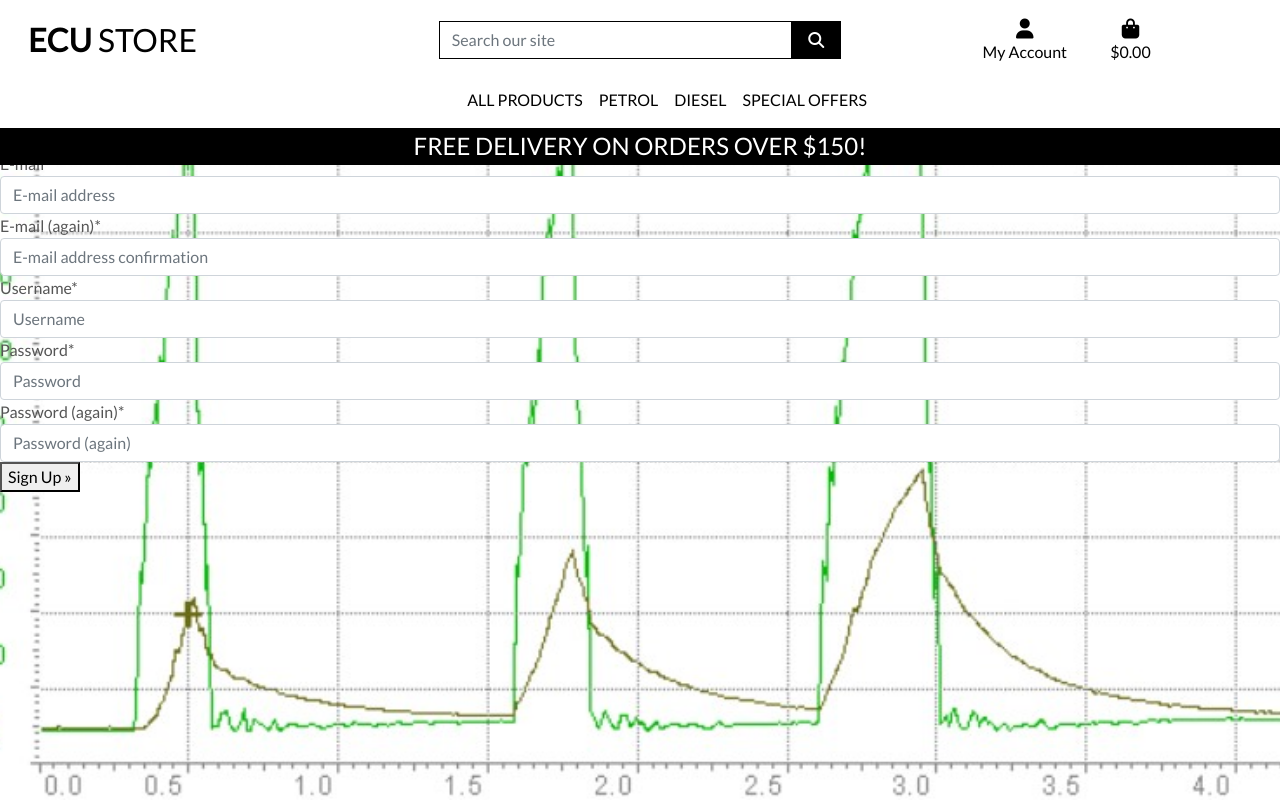
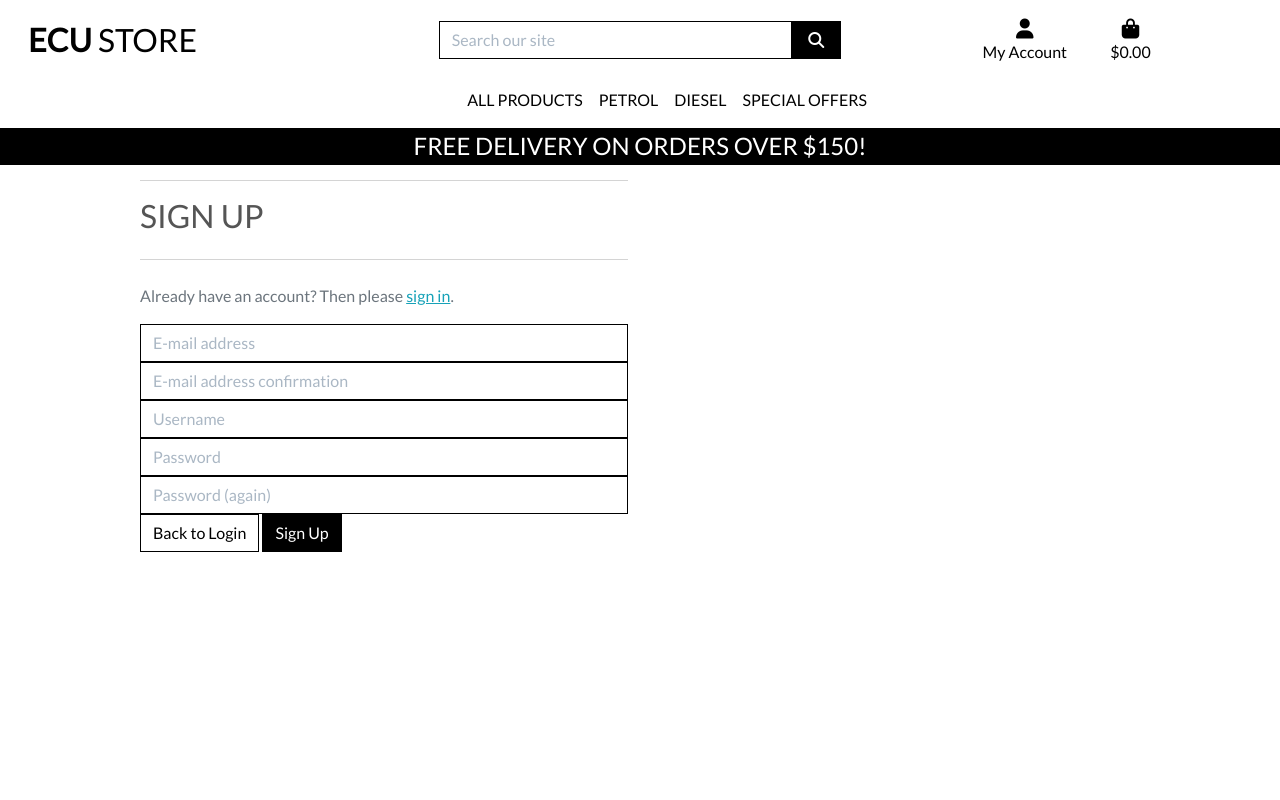
Before and after one commit to Code-Institute-Submissions/M-E-C-20-ECU-store_OctResub, a Django app: page /accounts/signup/ in a window 1280 px wide. Run offline with Django 3.2, Linux system fonts and the light colour scheme; some libraries are stand-ins or nearby versions.

Commit message:
UPdated allauth templates and tested profiles

```diff
--- a/profiles/templates/profiles/profile.html
+++ b/profiles/templates/profiles/profile.html
@@ -23,4 +23,5 @@
                 <hr>
             </div>
         </div>
+        {{ profile }}
 {% endblock %}
--- a/static/css/base.css
+++ b/static/css/base.css
@@ -103,6 +103,10 @@ a.category-badge > span.badge:hover {
     text-decoration: none;
 }
 
+input[name='q']::placeholder {
+    color: #aab7c4;
+}
+
 /* ------------------------------- bootstrap toasts */
 
 .message-container {
@@ -186,6 +190,60 @@ a.category-badge > span.badge:hover {
   }
 }
 
+/* Allauth form formatting */
+
+.allauth-form-inner-content p {
+    margin-top: 1.5rem; /* mt-4 */
+    color: #6c757d; /* text-secondary */
+}
+
+.allauth-form-inner-content input {
+    border-color: #000;
+    border-radius: 0;
+}
+
+.allauth-form-inner-content label:not([for='id_remember']) {
+    display: none;
+}
+
+.allauth-form-inner-content input::placeholder {
+    color: #aab7c4;
+}
+
+.allauth-form-inner-content button,
+.allauth-form-inner-content input[type='submit'] {
+	/* btn */
+	display: inline-block;
+    font-weight: 400;
+    color: #fff;
+    text-align: center;
+    vertical-align: middle;
+    -webkit-user-select: none;
+    -moz-user-select: none;
+    -ms-user-select: none;
+    user-select: none;
+    background-color: #000;
+    border: 1px solid #000;
+    padding: .375rem .75rem;
+    font-size: 1rem;
+    line-height: 1.5;
+    border-radius: 0;
+
+    /* standard bootstrap btn transitions */
+    transition: color .15s ease-in-out,background-color .15s ease-in-out,border-color .15s ease-in-out,box-shadow .15s ease-in-out;
+}
+
+.allauth-form-inner-content button:hover,
+.allauth-form-inner-content input[type='submit']:hover {
+	color: #fff;
+    background-color: #222;
+    border-color: #222;
+}
+
+.allauth-form-inner-content a {
+	color: #17a2b8; /* text-info */
+}
+
 /* fixed top navbar only on medium and up */
 @media (min-width: 992px) {
     .fixed-top-desktop-only {
--- a/templates/allauth/account/account_inactive.html
+++ b/templates/allauth/account/account_inactive.html
@@ -4,7 +4,7 @@
 
 {% block head_title %}{% trans "Account Inactive" %}{% endblock %}
 
-{% block content %}
+{% block inner_content %}
 <hr>
 <h2 class="logo-font mb-4">{% trans "Account Inactive" %}</h2>
 <hr>
--- a/templates/allauth/account/email_confirm.html
+++ b/templates/allauth/account/email_confirm.html
@@ -6,9 +6,9 @@
 {% block head_title %}{% trans "Confirm E-mail Address" %}{% endblock %}
 
 
-{% block content %}
+{% block inner_content %}
 <hr>
-<h2 class="logo-font mb-4">{% trans "Confirm E-Mail Address %}</h2>
+<h2 class="logo-font mb-4">{% trans "Confirm E-mail Address" %}</h2>
 <hr>
 
 {% if confirmation %}
--- a/templates/allauth/account/login.html
+++ b/templates/allauth/account/login.html
@@ -39,9 +39,9 @@ for a {{ site_name }} account and sign in below:{% endblocktrans %}</p>
   {% csrf_token %}
   {{ form|crispy }}
   {% if redirect_field_value %}
-    <input type="hidden" name="{{ redirect_field_name }}" value="{{ redirect_field_value }}" />
+  <input type="hidden" name="{{ redirect_field_name }}" value="{{ redirect_field_value }}" />
   {% endif %}
-  <a href="{% url 'home' %}" class="btn btn-outline-black rounded-0">Home</a>
+  <a class="btn btn-outline-black rounded-0" href="{% url 'home' %}">Home</a>
   <button class="primaryAction" type="submit">{% trans "Sign In" %}</button>
   <p class="mt-2">
     <a class="button secondaryAction" href="{% url 'account_reset_password' %}">{% trans "Forgot Password?" %}</a>
--- a/templates/allauth/account/logout.html
+++ b/templates/allauth/account/logout.html
@@ -4,11 +4,10 @@
 
 {% block head_title %}{% trans "Sign Out" %}{% endblock %}
 
-{% block content %}
+{% block inner_content %}
 <hr>
 <h2 class="logo-font mb-4">{% trans "Sign Out" %}</h2>
 <hr>
-
 <p>{% trans 'Are you sure you want to sign out?' %}</p>
 
 <form method="post" action="{% url 'account_logout' %}">
@@ -16,6 +15,7 @@
   {% if redirect_field_value %}
   <input type="hidden" name="{{ redirect_field_name }}" value="{{ redirect_field_value }}"/>
   {% endif %}
+  <a class="btn btn-outline-black rounded-0" href="{% url 'home' %}">Cancel</a>
   <button type="submit">{% trans 'Sign Out' %}</button>
 </form>
 
--- a/templates/allauth/account/password_change.html
+++ b/templates/allauth/account/password_change.html
@@ -4,7 +4,7 @@
 
 {% block head_title %}{% trans "Change Password" %}{% endblock %}
 
-{% block content %}
+{% block inner_content %}
     <hr>
     <h2 class="logo-font mb-4">{% trans "Change Password" %}</h2>
     <hr>
@@ -12,6 +12,7 @@
     <form method="POST" action="{% url 'account_change_password' %}" class="password_change">
         {% csrf_token %}
         {{ form|crispy }}
+        <a class="btn btn-outline-black rounded-0" href="{% url 'account_login' %}">Back to Login</a>
         <button type="submit" name="action">{% trans "Change Password" %}</button>
     </form>
 {% endblock %}
--- a/templates/allauth/account/password_reset.html
+++ b/templates/allauth/account/password_reset.html
@@ -5,7 +5,7 @@
 
 {% block head_title %}{% trans "Password Reset" %}{% endblock %}
 
-{% block content %}
+{% block inner_content %}
 
     <hr>
     <h2 class="logo-font mb-4">{% trans "Password Reset" %}</h2>
@@ -18,7 +18,8 @@
 
     <form method="POST" action="{% url 'account_reset_password' %}" class="password_reset">
         {% csrf_token %}
-        {{ form|crispy}}
+        {{ form|crispy }}
+        <a class="btn btn-outline-black rounded-0" href="{% url 'account_login' %}">Back to Login</a>
         <input type="submit" value="{% trans 'Reset My Password' %}" />
     </form>
 
--- a/templates/allauth/account/password_reset_done.html
+++ b/templates/allauth/account/password_reset_done.html
@@ -5,9 +5,9 @@
 
 {% block head_title %}{% trans "Password Reset" %}{% endblock %}
 
-{% block content %}
+{% block inner_content %}
     <hr>
-    <h2 class="logo-font mb-4">{% trans "Password REset" %}</h2>
+    <h2 class="logo-font mb-4">{% trans "Password Reset" %}</h2>
     <hr>
 
     {% if user.is_authenticated %}
--- a/templates/allauth/account/password_reset_from_key.html
+++ b/templates/allauth/account/password_reset_from_key.html
@@ -3,9 +3,9 @@
 {% load i18n %}
 {% block head_title %}{% trans "Change Password" %}{% endblock %}
 
-{% block content %}
+{% block inner_content %}
     <hr>
-    <h2>{% if token_fail %}{% trans "Bad Token" %}{% else %}{% trans "Change Password" %}{% endif %}</h2>
+    <h2 class="logo-font mb-4">{% if token_fail %}{% trans "Bad Token" %}{% else %}{% trans "Change Password" %}{% endif %}</h2>
     <hr>
 
     {% if token_fail %}
@@ -16,6 +16,7 @@
             <form method="POST" action="{{ action_url }}">
                 {% csrf_token %}
                 {{ form|crispy }}
+                <a class="btn btn-outline-black rounded-0" href="{% url 'account_login' %}">Back to Login</a>
                 <input type="submit" name="action" value="{% trans 'change password' %}"/>
             </form>
         {% else %}
--- a/templates/allauth/account/password_reset_from_key_done.html
+++ b/templates/allauth/account/password_reset_from_key_done.html
@@ -3,7 +3,7 @@
 {% load i18n %}
 {% block head_title %}{% trans "Change Password" %}{% endblock %}
 
-{% block content %}
+{% block inner_content %}
     <hr>
     <h2 class="logo-font mb-4">{% trans "Change Password" %}</h2>
     <hr>
--- a/templates/allauth/account/password_set.html
+++ b/templates/allauth/account/password_set.html
@@ -4,7 +4,7 @@
 
 {% block head_title %}{% trans "Set Password" %}{% endblock %}
 
-{% block content %}
+{% block inner_content %}
     <hr>
     <h2 class="logo-font mb-4">{% trans "Set Password" %}</h2>
     <hr>
--- a/templates/allauth/account/signup.html
+++ b/templates/allauth/account/signup.html
@@ -4,7 +4,7 @@
 
 {% block head_title %}{% trans "Signup" %}{% endblock %}
 
-{% block content %}
+{% block inner_content %}
 <hr>
 <h2 class="logo-font mb-4">{% trans "Sign Up" %}</h2>
 <hr>
@@ -17,7 +17,8 @@
   {% if redirect_field_value %}
   <input type="hidden" name="{{ redirect_field_name }}" value="{{ redirect_field_value }}" />
   {% endif %}
-  <button type="submit">{% trans "Sign Up" %} &raquo;</button>
+  <a class="btn btn-outline-black rounded-0" href="{% url 'account_login' %}">Back to Login</a>
+  <button type="submit">{% trans "Sign Up" %}</button>
 </form>
 
 {% endblock %}
--- a/templates/allauth/account/signup_closed.html
+++ b/templates/allauth/account/signup_closed.html
@@ -4,7 +4,7 @@
 
 {% block head_title %}{% trans "Sign Up Closed" %}{% endblock %}
 
-{% block content %}
+{% block inner_content %}
 <hr>
 <h2 class="logo-font mb-4">{% trans "Sign Up Closed" %}</h2>
 <hr>
--- a/templates/allauth/account/verification_sent.html
+++ b/templates/allauth/account/verification_sent.html
@@ -4,9 +4,9 @@
 
 {% block head_title %}{% trans "Verify Your E-mail Address" %}{% endblock %}
 
-{% block content %}
+{% block inner_content %}
     <hr>
-    <h2 class="logo-font mb-4">{% trans "Verify Your E-mail Address %}</h2>
+    <h2 class="logo-font mb-4">{% trans "Verify Your E-mail Address" %}</h2>
     <hr>
 
     <p>{% blocktrans %}We have sent an e-mail to you for verification. Follow the link provided to finalize the signup process. Please contact us if you do not receive it within a few minutes.{% endblocktrans %}</p>
--- a/templates/allauth/account/verified_email_required.html
+++ b/templates/allauth/account/verified_email_required.html
@@ -4,7 +4,7 @@
 
 {% block head_title %}{% trans "Verify Your E-mail Address" %}{% endblock %}
 
-{% block content %}
+{% block inner_content %}
 <hr>
 <h2 class="logo-font mb-4">{% trans "Verify Your E-mail Address" %}</h2>
 <hr>
--- a/templates/base.html
+++ b/templates/base.html
@@ -83,7 +83,7 @@
                     {% if request.user.is_superuser %}
                         <a href="" class="dropdown-item">Product Management</a>
                     {% endif %}
-                    <a href="" class="dropdown-item">My Profile</a>
+                    <a href="{% url 'profile' %}" class="dropdown-item">My Profile</a>
                     <a href="{% url 'account_logout' %}" class="dropdown-item">Logout</a>
                 {% else %}
                     <a href="{% url 'account_signup' %}" class="dropdown-item">Register</a>
```
Also changed, not shown: profiles/views.py (+7 -2 lines), templates/allauth/account/email.html (+4 -4 lines).
